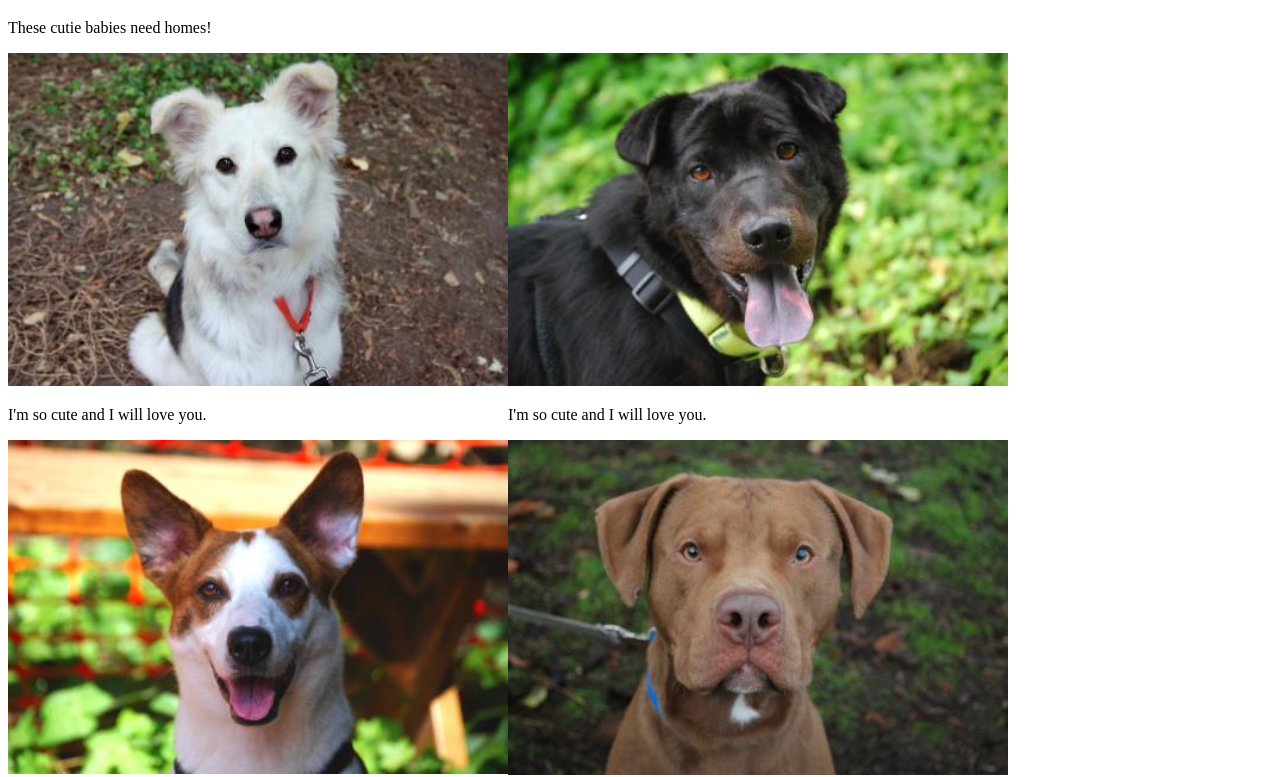
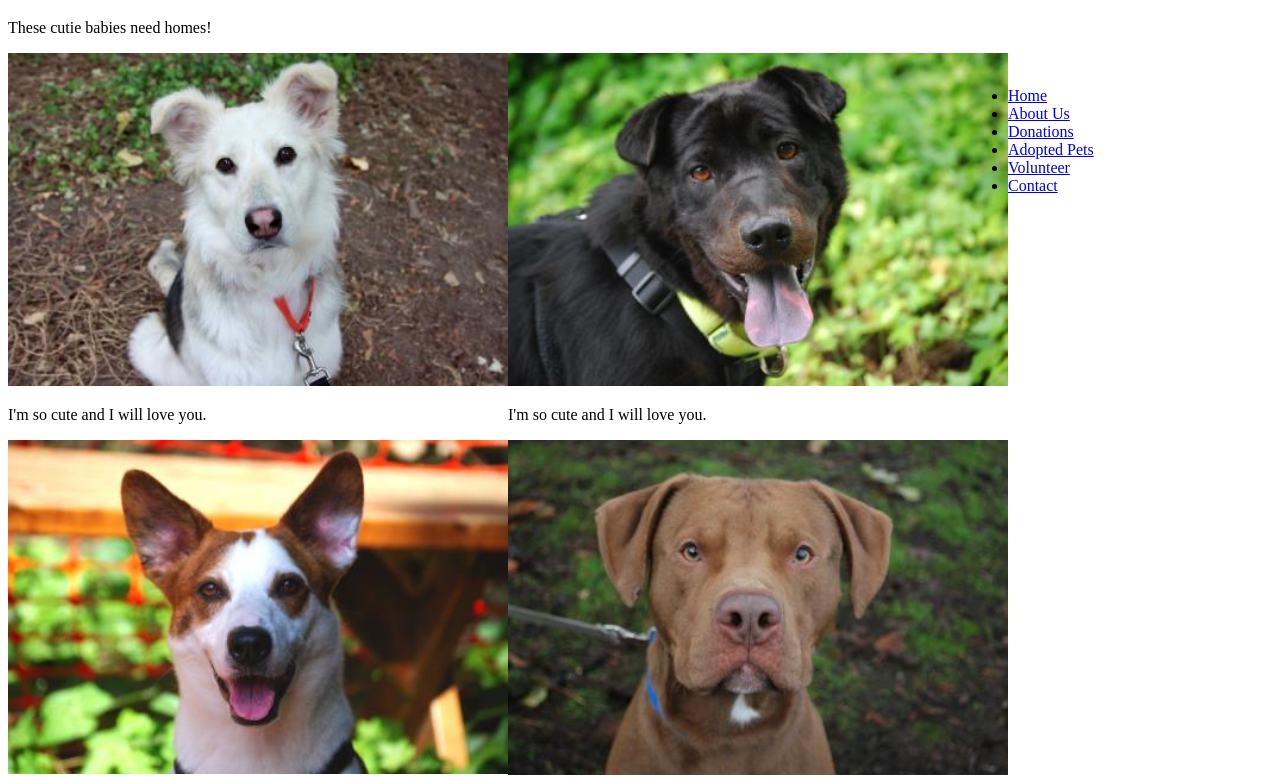
Before and after one commit to jiwonk42/animal-shelter-switch, a plain HTML site: page index.html in a window 1280 px wide. Shown: the part 61-838 px from the top of the page. Drawn offline with Linux system fonts and the light colour scheme.

Commit message:
add sidebar html stuff.

```diff
--- a/index.html
+++ b/index.html
@@ -39,5 +39,15 @@
       <p>I'm so cute and I will love you.</p>
     </div>
 
+    <div class="sidebar">
+      <ul>
+        <li><a href="index.html">Home</a></li>
+        <li><a href="index.html">About Us</a></li>
+        <li><a href="index.html">Donations</a></li>
+        <li><a href="index.html">Adopted Pets</a></li>
+        <li><a href="index.html">Volunteer</a></li>
+        <li><a href="index.html">Contact</a></li>
+      </ul>
+
   </body>
 </html>
```
